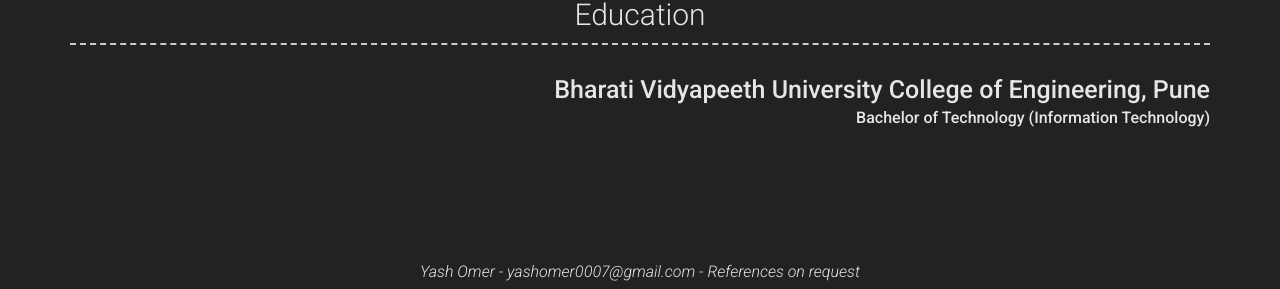
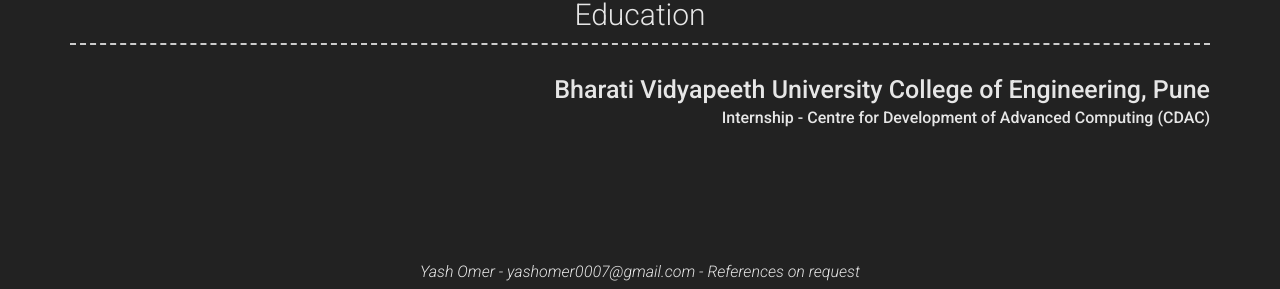
Before and after one commit to yashomer1994/Resume, a Jekyll site: the page built from index.md, in a window 1280 px wide. Shown: the part 1150-1439 px from the top of the page. Built offline with Jekyll 4.4.1, drawn with Linux system fonts in a browser that asks for light colours; nearby versions of some CDN libraries.

Commit message:
Update _config.yml

```diff
--- a/_config.yml
+++ b/_config.yml
@@ -122,7 +122,7 @@
       - layout: top-right
         title: Bharati Vidyapeeth University College of Engineering, Pune
         sub_title: Bachelor of Technology (Information Technology)
-        certification:
+        sub_title:  Internship - Centre for Development of Advanced Computing (CDAC)
         quote: >
 
  # - title: Certification
```
